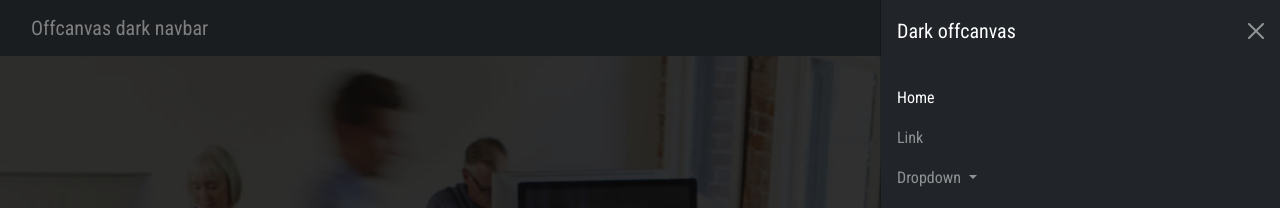
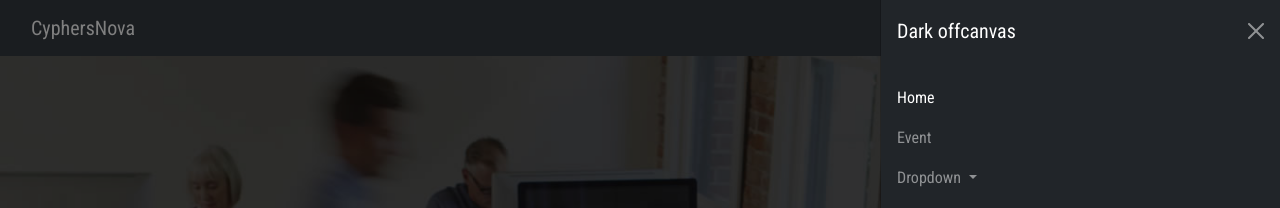
Before and after one commit to CyphersNova/CyphersNova, a plain HTML site: page index.html in a window 1280 px wide. Both pictures are taken after a click on the button 1221 px from the left and 28 px from the top of the page. Shown: the top 208 px of the page. Drawn offline with nearby package versions, Linux system fonts and the light colour scheme.

Commit message:
Update navbar brand and link to Event page

```diff
--- a/index.html
+++ b/index.html
@@ -47,7 +47,7 @@
             <!--Navbar-->
             <nav class="navbar navbar-dark bg-dark fixed-top">
   <div class="container-fluid">
-    <a class="navbar-brand" href="#">Offcanvas dark navbar</a>
+    <a class="navbar-brand" href="#">CyphersNova</a>
     <button class="navbar-toggler" type="button" data-bs-toggle="offcanvas" data-bs-target="#offcanvasDarkNavbar" aria-controls="offcanvasDarkNavbar" aria-label="Toggle navigation">
       <span class="navbar-toggler-icon"></span>
     </button>
@@ -62,7 +62,7 @@
             <a class="nav-link active" aria-current="page" href="#">Home</a>
           </li>
           <li class="nav-item">
-            <a class="nav-link" href="#">Link</a>
+            <a class="nav-link" href="attribute/event.html">Event</a>
           </li>
           <li class="nav-item dropdown">
             <a class="nav-link dropdown-toggle" href="#" role="button" data-bs-toggle="dropdown" aria-expanded="false">
```
